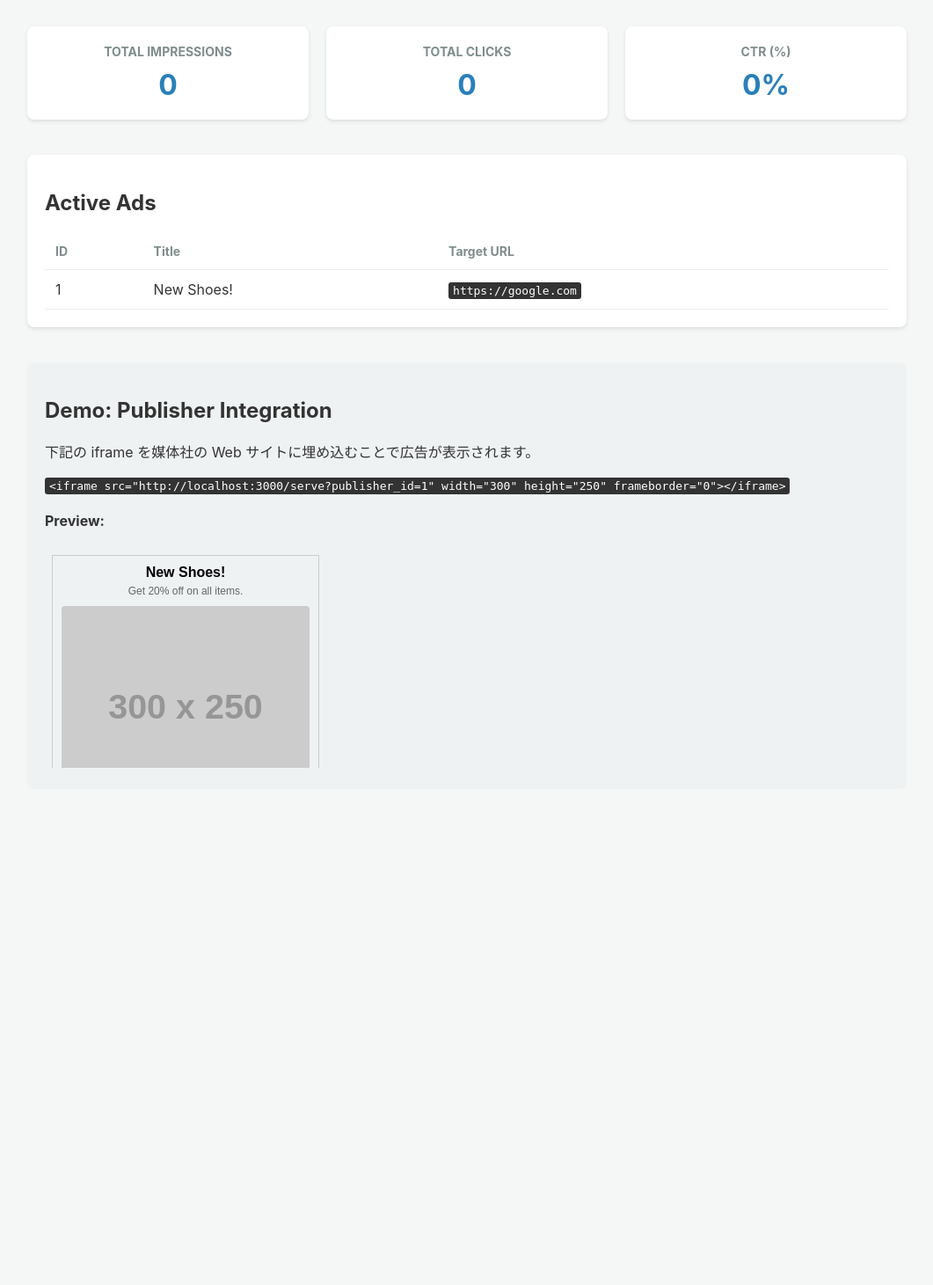
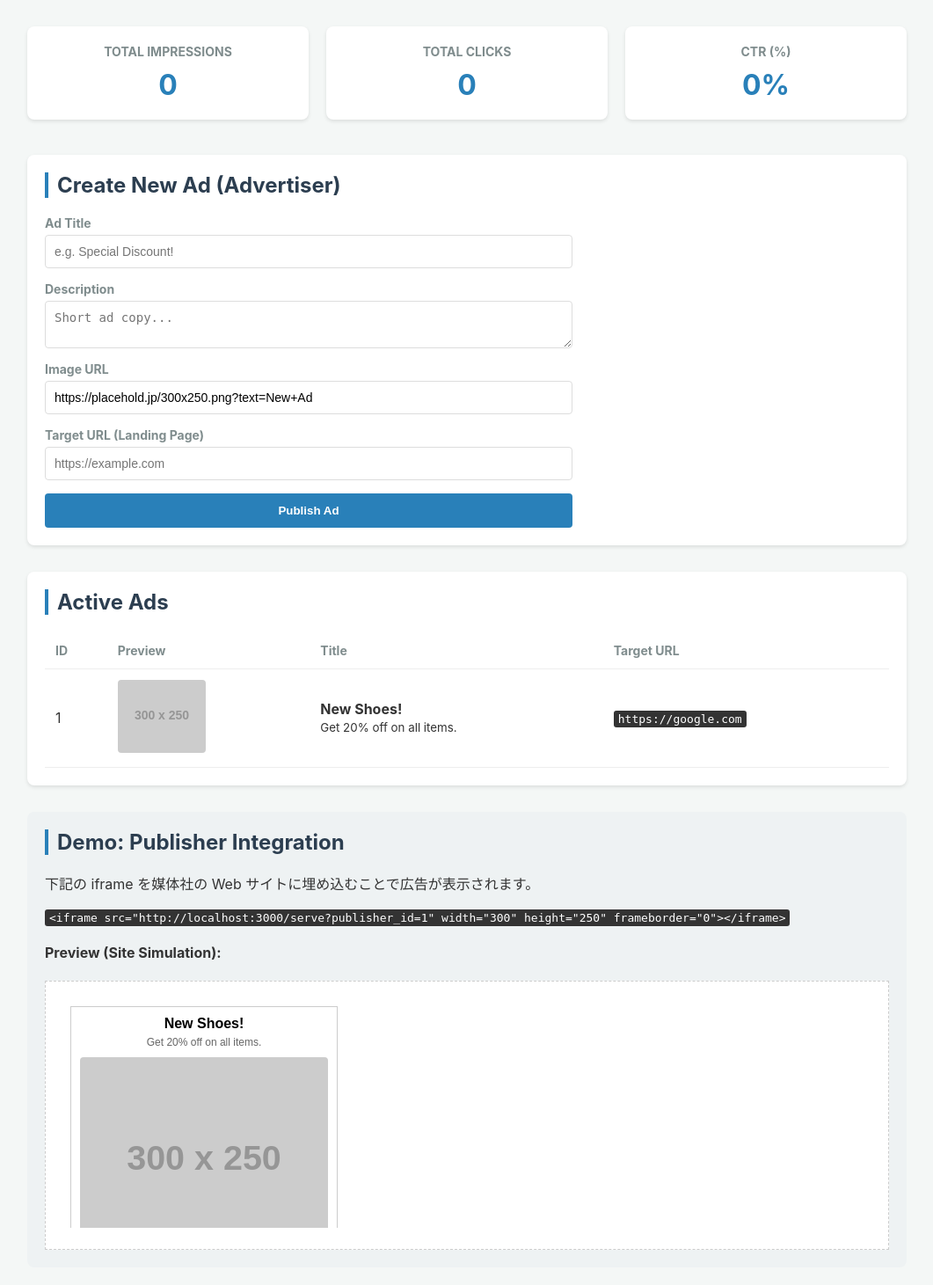
Before and after one commit to yusuke0627/musubi, a Node server app: page / in a window 1280 px wide. Shown: the part 81-1542 px from the top of the page at 88% size, without its empty margins (109-1170 px from the left). Before the commit the page ends 954 px from the top, so only its background shows below. Run offline with Node 20, Linux system fonts and the light colour scheme; data comes from the database, SQL or seed files in the repository; grey boxes labelled with a size stand in for pictures from a placeholder-image service; some libraries are stand-ins or nearby versions.

Commit message:
feat: add advertiser ad entry form and display latest ads

```diff
--- a/src/server.ts
+++ b/src/server.ts
@@ -7,6 +7,8 @@ const PORT = 3000;
 
 app.set('view engine', 'ejs');
 app.use(express.static('public'));
+app.use(express.json());
+app.use(express.urlencoded({ extended: true }));
 
 // ---------------------------------------------------------
 // 1. 配信エンジン (Ad Serving)
@@ -27,7 +29,7 @@ app.get('/serve', (req, res) => {
   db.prepare('INSERT INTO impressions (ad_id, publisher_id, user_agent) VALUES (?, ?, ?)')
     .run(ad.id, publisherId, req.headers['user-agent']);
 
-  // シンプルなHTML断片を返す（実際はJSONやJSで枠に埋め込む）
+  // シンプルなHTML断片を返す
   const clickUrl = `http://localhost:${PORT}/click?ad_id=${ad.id}&publisher_id=${publisherId}`;
 
   res.send(`
@@ -75,9 +77,23 @@ app.get('/', (req, res) => {
       (SELECT COUNT(*) FROM clicks) as total_clicks
   `).get() as any;
 
-  const ads = db.prepare('SELECT * FROM ads').all();
+  // ID降順で取得して最新の入稿を上に表示
+  const ads = db.prepare('SELECT * FROM ads ORDER BY id DESC').all();
 
   res.render('dashboard', { stats, ads });
+});
+
+// 広告の新規入稿
+app.post('/ads', (req, res) => {
+  const { title, description, image_url, target_url } = req.body;
+
+  // デモ用に最初のキャンペーン(ID:1)に紐づける
+  const campaign_id = 1;
+
+  db.prepare('INSERT INTO ads (campaign_id, title, description, image_url, target_url) VALUES (?, ?, ?, ?, ?)')
+    .run(campaign_id, title, description, image_url, target_url);
+
+  res.redirect('/');
 });
 
 app.listen(PORT, () => {
--- a/views/dashboard.ejs
+++ b/views/dashboard.ejs
@@ -13,12 +13,23 @@
         .stat-card { background: white; padding: 20px; border-radius: 8px; box-shadow: 0 2px 4px rgba(0,0,0,0.1); flex: 1; text-align: center; }
         .stat-card h3 { margin: 0; font-size: 14px; color: #7f8c8d; text-transform: uppercase; }
         .stat-card .value { font-size: 32px; font-weight: bold; color: #2980b9; margin-top: 10px; }
-        .ad-list { background: white; padding: 20px; border-radius: 8px; box-shadow: 0 2px 4px rgba(0,0,0,0.1); }
+
+        .card { background: white; padding: 20px; border-radius: 8px; box-shadow: 0 2px 4px rgba(0,0,0,0.1); margin-bottom: 30px; }
+        h2 { margin-top: 0; color: #2c3e50; border-left: 4px solid #2980b9; padding-left: 10px; }
+
+        form { display: grid; gap: 15px; max-width: 600px; }
+        .form-group { display: flex; flex-direction: column; }
+        label { font-size: 14px; font-weight: bold; margin-bottom: 5px; color: #7f8c8d; }
+        input, textarea { padding: 10px; border: 1px solid #ddd; border-radius: 4px; font-size: 14px; }
+        button { background: #2980b9; color: white; border: none; padding: 12px; border-radius: 4px; cursor: pointer; font-weight: bold; transition: background 0.2s; }
+        button:hover { background: #3498db; }
+
         table { width: 100%; border-collapse: collapse; }
         th, td { text-align: left; padding: 12px; border-bottom: 1px solid #eee; }
         th { color: #7f8c8d; font-size: 14px; }
-        .demo-section { margin-top: 40px; background: #eef2f3; padding: 20px; border-radius: 8px; }
-        code { background: #333; color: white; padding: 2px 5px; border-radius: 3px; }
+        .demo-section { background: #eef2f3; padding: 20px; border-radius: 8px; }
+        code { background: #333; color: white; padding: 2px 5px; border-radius: 3px; font-family: monospace; }
+        .preview-img { width: 100px; border-radius: 4px; }
     </style>
 </head>
 <body>
@@ -44,12 +55,36 @@
             </div>
         </section>
 
-        <section class="ad-list">
+        <section class="card">
+            <h2>Create New Ad (Advertiser)</h2>
+            <form action="/ads" method="POST">
+                <div class="form-group">
+                    <label>Ad Title</label>
+                    <input type="text" name="title" placeholder="e.g. Special Discount!" required>
+                </div>
+                <div class="form-group">
+                    <label>Description</label>
+                    <textarea name="description" placeholder="Short ad copy..."></textarea>
+                </div>
+                <div class="form-group">
+                    <label>Image URL</label>
+                    <input type="url" name="image_url" value="https://placehold.jp/300x250.png?text=New+Ad" required>
+                </div>
+                <div class="form-group">
+                    <label>Target URL (Landing Page)</label>
+                    <input type="url" name="target_url" placeholder="https://example.com" required>
+                </div>
+                <button type="submit">Publish Ad</button>
+            </form>
+        </section>
+
+        <section class="card">
             <h2>Active Ads</h2>
             <table>
                 <thead>
                     <tr>
                         <th>ID</th>
+                        <th>Preview</th>
                         <th>Title</th>
                         <th>Target URL</th>
                     </tr>
@@ -58,7 +93,8 @@
                     <% ads.forEach(ad => { %>
                     <tr>
                         <td><%= ad.id %></td>
-                        <td><%= ad.title %></td>
+                        <td><img src="<%= ad.image_url %>" class="preview-img"></td>
+                        <td><strong><%= ad.title %></strong><br><small><%= ad.description %></small></td>
                         <td><code><%= ad.target_url %></code></td>
                     </tr>
                     <% }) %>
@@ -72,8 +108,10 @@
             <code>&lt;iframe src="http://localhost:3000/serve?publisher_id=1" width="300" height="250" frameborder="0"&gt;&lt;/iframe&gt;</code>
 
             <div style="margin-top: 20px;">
-                <h4>Preview:</h4>
-                <iframe src="/serve?publisher_id=1" width="320" height="250" frameborder="0"></iframe>
+                <h4>Preview (Site Simulation):</h4>
+                <div style="background: white; padding: 20px; border: 1px dashed #ccc;">
+                    <iframe src="/serve?publisher_id=1" width="320" height="260" frameborder="0"></iframe>
+                </div>
             </div>
         </section>
     </div>
```
